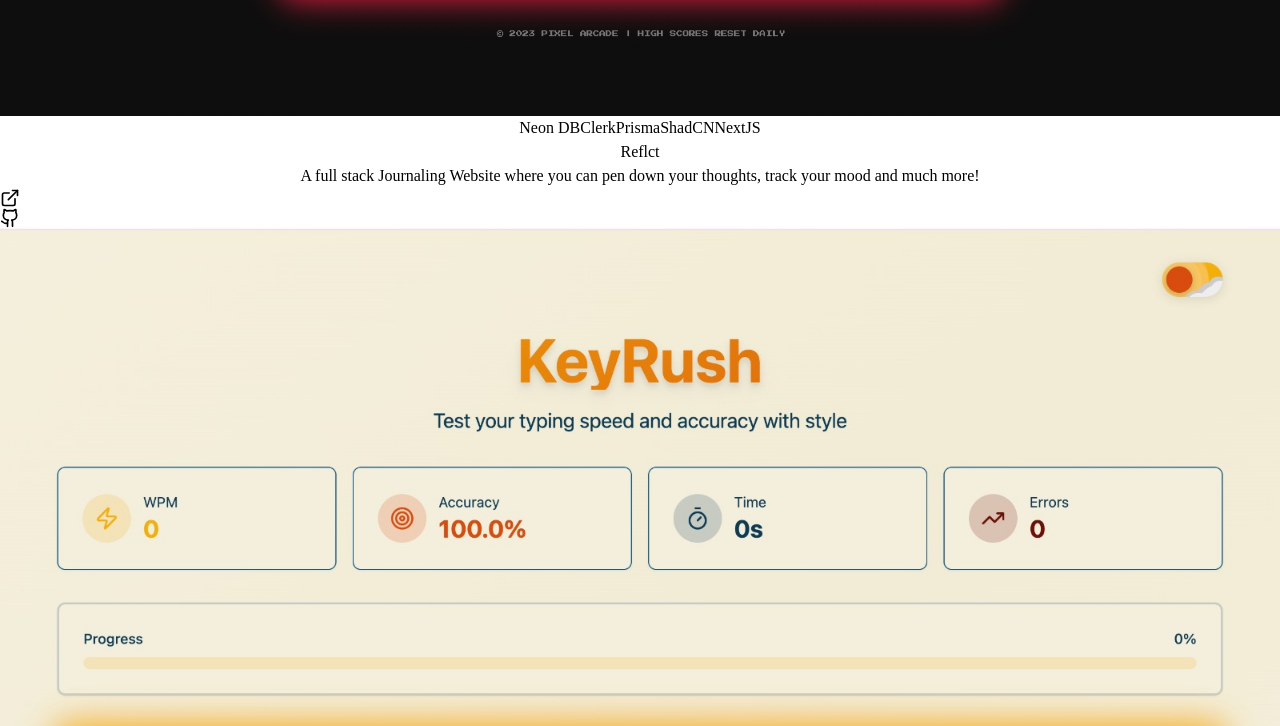
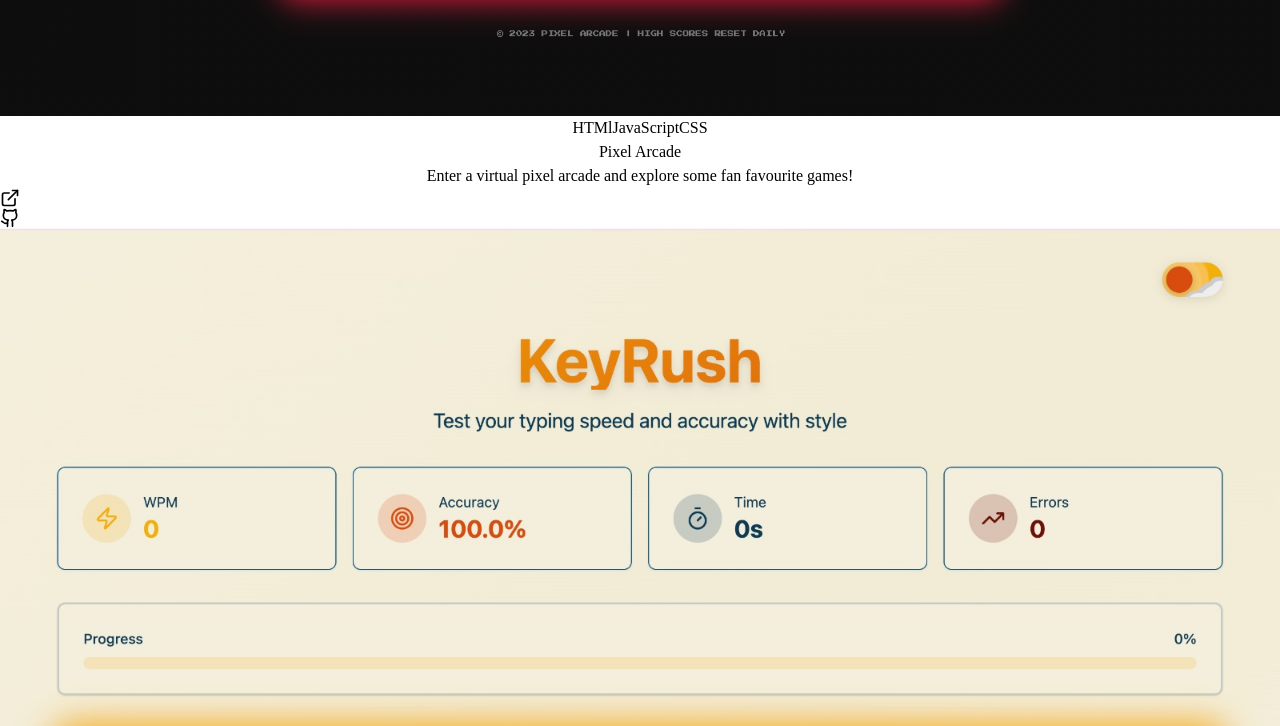
Before and after one commit to manyakalra05/MeteorPortfolio-main, a React (Vite) app: page / in a window 1280 px wide. Shown: the part 10299-11025 px from the top of the page. Built offline with nearby package versions, Linux system fonts and the light colour scheme.

Commit message:
Update ProjectsSection.jsx

```diff
--- a/src/components/ProjectsSection.jsx
+++ b/src/components/ProjectsSection.jsx
@@ -107,54 +107,45 @@ const projects = [
   },
   {
     id: 12,
-    title: "Reflct",
-    description: "A full stack Journaling Website where you can pen down your thoughts, track your mood and much more! ",
-    image: "/projects/project12.png",
-    tags: ["Neon DB", "Clerk", "Prisma", "ShadCN", "NextJS"],
-    demoUrl: "https://reflct-yourthoughts.vercel.app/",
-    githubUrl: "https://github.com/manyakalra05/reflct",
-  },
-  {
-    id: 13,
     title: "Pixel Arcade",
     description: "Enter a virtual pixel arcade and explore some fan favourite games!",
-    image: "/projects/project13.png",
+    image: "/projects/project12.png",
     tags: ["HTMl", "JavaScript", "CSS"],
     demoUrl: "https://manyakalra05-arcade.netlify.app/",
     githubUrl: "https://github.com/manyakalra05/arcade",
   },
   {
-    id: 14,
+    id: 13,
     title: "KeyRush",
     description: "Do you have what it takes to be a typing master? Find out!",
-    image: "/projects/project14.png",
+    image: "/projects/project13.png",
     tags: ["HTMl", "JavaScript", "CSS"],
     demoUrl: "https://typing-test-jet.vercel.app/",
     githubUrl: "https://github.com/manyakalra05/typing-test",
   },
     {
-    id: 15,
+    id: 14,
     title: "Reflct",
     description: "Pen down your thoughts, track your mood, make collections and much more!",
-    image: "/projects/project15.png",
-    tags: ["RectJS", "NodeJS", "NextJS", "NeonDB", "Prisma", "Clerk"],
+    image: "/projects/project14.png",
+    tags: ["ReactJS", "NodeJS", "NextJS", "NeonDB", "Prisma", "Clerk", "ShadCN"],
     demoUrl: "https://reflct-yourthoughts.vercel.app/",
     githubUrl: "https://github.com/manyakalra05/reflct",
   },
     {
-    id: 16,
+    id: 15,
     title: "IGDTUW Civic Issue Reporter",
     description: "Make our campus better by putting your concerns on the front!",
-    image: "/projects/project16.png",
+    image: "/projects/project15.png",
     tags: ["ReactJS", "TypeScript", "SVG", "Supabase", "SQL"],
     demoUrl: "https://igdtuw-civic-issue-reporter.vercel.app/",
     githubUrl: "https://github.com/manyakalra05/igdtuw-civic-issue-reporter",
   },
     {
-    id: 17,
+    id: 16,
     title: "Pixxel",
     description: "Show your creativity by making wonderful image edits with the help of AI!",
-    image: "/projects/project17.png",
+    image: "/projects/project16.png",
     tags: ["RectJS", "NodeJS", "NextJS", "Convex", "FabricJS", "Clerk", "ImageKit"],
     demoUrl: "https://pixxel-it.vercel.app/",
     githubUrl: "https://github.com/manyakalra05/pixxel",
```
